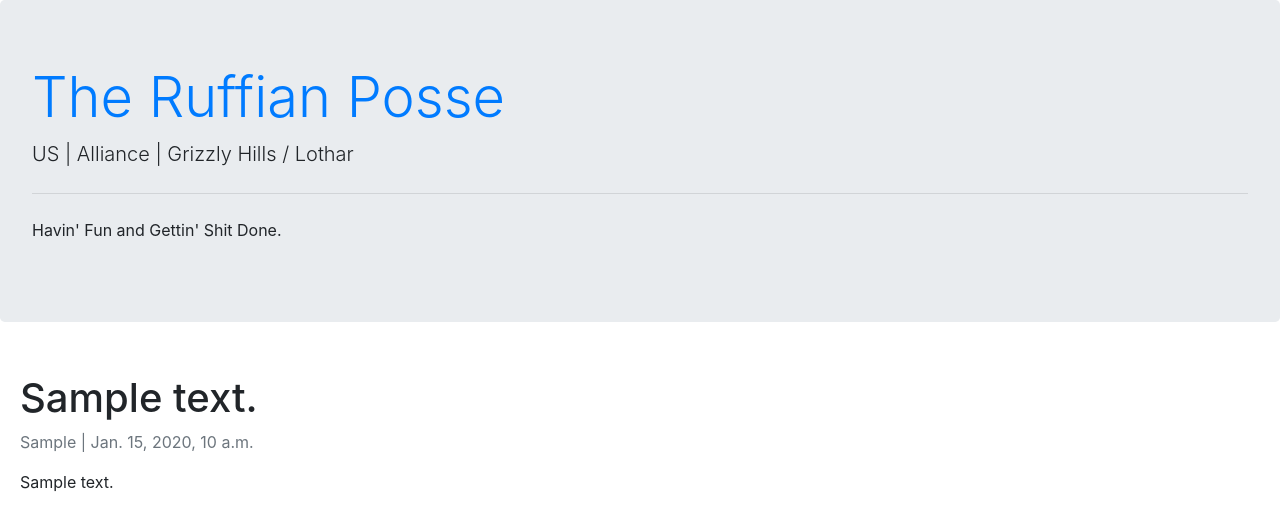
After one commit to jwshive/theruffianposse, a Django app: page /news/1/ in a window 1280 px wide. The commit adds this page. Shown: the top 531 px of the page. Run offline with Django 3.2, Linux system fonts and the light colour scheme; tables that the repository leaves empty hold one stand-in row (values such as "Sample post"); some libraries are stand-ins or nearby versions.

Commit message:
Now able to read a full news post. Some terrible styling.

```diff
--- a/TheRuffianPosseDjango/urls.py
+++ b/TheRuffianPosseDjango/urls.py
@@ -22,4 +22,5 @@ from django.conf import settings
 urlpatterns = [
     path('admin/', admin.site.urls),
     path('', posse_views.home, name='home'),
+    path('news/<int:id>/', posse_views.read_news, name='read_news'),
 ] + static(settings.STATIC_URL, document_root=settings.STATIC_ROOT)
--- a/posse/views.py
+++ b/posse/views.py
@@ -35,3 +35,8 @@ def home(request):
     guild_raid_rankings = get_json_data(guild_raid_rankings)
 
     return render(request, 'front_page.html', {'warcraft_logs': warcraft_logs_json, 'guild_raid_rankings': guild_raid_rankings, 'guild_news': guild_news, 'helpful_links': helpful_links, 'addon_links': addon_links})
+
+
+def read_news(request, id):
+    news_post = GuildNews.objects.get(pk=id)
+    return render(request, 'read_news.html', {'news_post': news_post})
--- a/templates/base.html
+++ b/templates/base.html
@@ -12,7 +12,12 @@
 
 </head>
 <body>
-
+<div class="jumbotron">
+    <h1 class="display-4"><a class="text-decoration-none" href="https://worldofwarcraft.com/en-us/guild/us/grizzly-hills/the-ruffian-posse" target="_blank">The Ruffian Posse</a></h1>
+  <p class="lead">US | Alliance | Grizzly Hills / Lothar</p>
+  <hr class="my-4">
+  <p>Havin' Fun and Gettin' Shit Done.</p>
+</div>
     {% block content %}{% endblock %}
 
 </body>
--- /dev/null
+++ b/templates/read_news.html
@@ -0,0 +1,21 @@
+{% extends 'base.html' %}
+{% block title %} <title>The Ruffian Posse</title> {% endblock %}
+{% block content %}
+{% load posse_filters %}
+
+
+    <!--- Random Junk --->
+<div class="container-full">
+    <div class="col-lg-12">
+        <div class="row">
+            <div class="card-body">
+                <h1>{{ news_post.news_description }}</h1>
+                <p class=" text-muted">{{ news_post.added_by | title }} | {{ news_post.added_on }}</p>
+                <p class="card-text ">{{ news_post.news_body | safe }}</p>
+            </div>
+        </div>
+    </div>
+</div>
+
+    <!--- END Random Junk --->
+{% endblock %}
```
Also changed, not shown: templates/front_page.html (+71 -50 lines).
